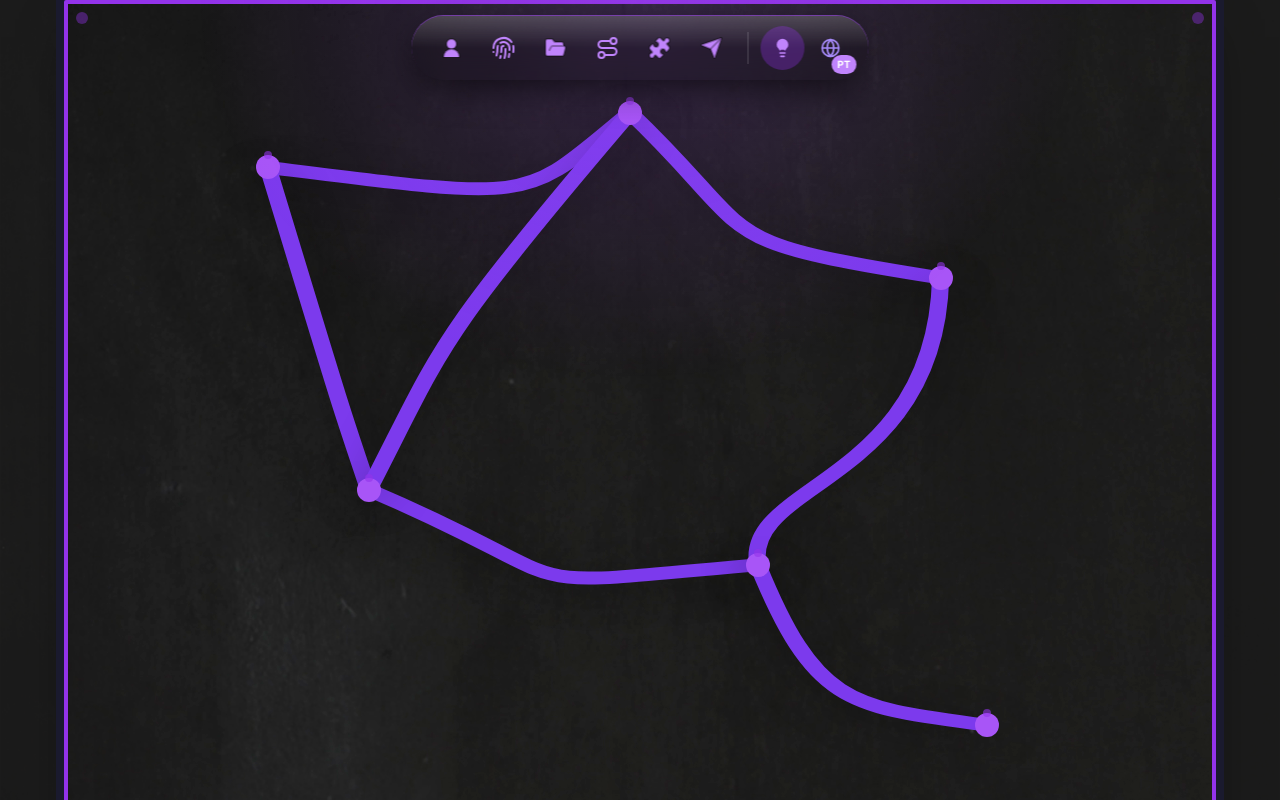
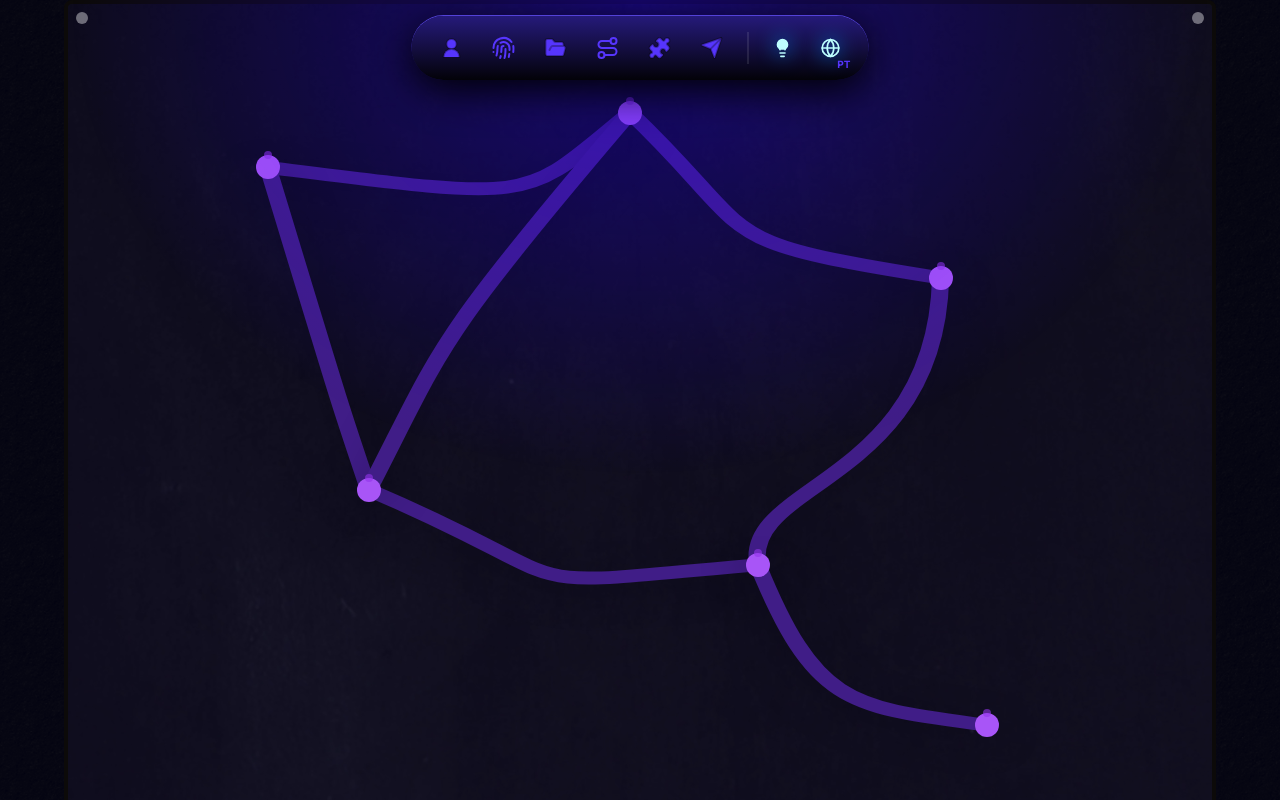
Before and after one commit to Caio-Marianni/MyPortifolio, a Next.js app: page / in a window 1280 px wide. Both pictures are taken after a click on the button 782 px from the left and 48 px from the top of the page. Built offline with nearby package versions, Linux system fonts and the light colour scheme.

Commit message:
Fix colors, navbar and background page

```diff
--- a/src/app/globals.css
+++ b/src/app/globals.css
@@ -4,82 +4,96 @@
 
 /* Declaração de fontes */
 @font-face {
-  font-family: 'Courier Prime';
-  src: url('/assets/font/CourierPrime-Regular.woff2') format('truetype');
+  font-family: "Courier Prime";
+  src: url("/assets/font/CourierPrime-Regular.woff2") format("truetype");
+  font-weight: 400;
+  font-style: normal;
+  font-display: swap;
+}
+@font-face {
+  font-family: "Courier Prime";
+  src: url("/assets/font/CourierPrime-Bold.woff2") format("truetype");
+  font-weight: 700;
+  font-style: normal;
+  font-display: swap;
+}
+@font-face {
+  font-family: "Courier Prime";
+  src: url("/assets/font/CourierPrime-Italic.woff2") format("truetype");
+  font-weight: 400;
+  font-style: italic;
+  font-display: swap;
+}
+@font-face {
+  font-family: "Courier Prime";
+  src: url("/assets/font/CourierPrime-BoldItalic.woff2") format("truetype");
+  font-weight: 700;
+  font-style: italic;
+  font-display: swap;
+}
+@font-face {
+  font-family: "Special Elite";
+  src: url("/assets/font/SpecialElite-Regular.woff2") format("truetype");
+  font-weight: 400;
+  font-style: normal;
+  font-display: swap;
+}
+@font-face {
+  font-family: "Bebas Neue";
+  src: url("/assets/font/BebasNeue-Regular.woff2") format("truetype");
   font-weight: 400;
   font-style: normal;
   font-display: swap;
 }
 
-@font-face {
-  font-family: 'Courier Prime';
-  src: url('/assets/font/CourierPrime-Bold.woff2') format('truetype');
-  font-weight: 700;
-  font-style: normal;
-  font-display: swap;
-}
+/* Tema Norma */
+:root {
+  /* basicos */
+  --bg-dark: hsl(0, 0%, 2%);
+  --bg-light: hsl(0, 0%, 80%);
+  /* Icon */
+  --on: hsl(0, 0%, 100%);
+  --off: hsl(0, 0%, 47%);
+  --glow: hsl(0, 0%, 80%);
+  --light-glow: hsla(0, 0%, 100%, 0.2);
+  /* navbar */
+  --border-light: hsl(0, 0%, 65%);
+  --gradient-start: hsl(0, 0%, 35%);
+  --gradient-end: hsl(0, 0%, 8%);
+  /* file */
+  --file-bg: hsl(37, 21%, 58%);
+  --file-border: hsl(35, 49%, 28%);
+  /* text */
+  --text-dark: hsl(0, 0%, 2%);
+  --text-light: hsl(0, 0%, 98%);
+  --text-muted: hsl(0, 0%, 64%);
+  --text-accent: #6366f1;
 
-@font-face {
-  font-family: 'Courier Prime';
-  src: url('/assets/font/CourierPrime-Italic.woff2') format('truetype');
-  font-weight: 400;
-  font-style: italic;
-  font-display: swap;
-}
-
-@font-face {
-  font-family: 'Courier Prime';
-  src: url('/assets/font/CourierPrime-BoldItalic.woff2') format('truetype');
-  font-weight: 700;
-  font-style: italic;
-  font-display: swap;
-}
-
-@font-face {
-  font-family: 'Special Elite';
-  src: url('/assets/font/SpecialElite-Regular.woff2') format('truetype');
-  font-weight: 400;
-  font-style: normal;
-  font-display: swap;
-}
-
-@font-face {
-  font-family: 'Bebas Neue';
-  src: url('/assets/font/BebasNeue-Regular.woff2') format('truetype');
-  font-weight: 400;
-  font-style: normal;
-  font-display: swap;
-}
-
-:root {
-  /* Tema Normal - Programação */
-  --bg-board: #1e1e1e;
-  --bg-white: #fff;
-  --bg-secondary: #2d2d2d;
-  --bg-file: hsl(37, 21%, 58%);
-  --bg-file-border: hsl(35, 49%, 28%);
+  /* light/glow */
   --color-white: #fff;
   --color-black: #000;
-  --light-glow: hsl(0, 0%, 100% , 0.2);
-  --navbar-glow: hsl(0, 0%, 100%, 0.6);
-
-  --frame-color-200: hsl(38, 85%, 23%);
-  --frame-color-500: hsl(38, 85%, 37%);
-  --frame-color-800: hsl(30, 20%, 30%);
-  --point-color: #dc2626;
-  --point-glow: rgba(220, 38, 38, 0.5);
-  --line-color: #991b1b;
-  --text-primary: hsl(0 0% 0%);
-  --text-secondary: hsl(0 0% 90%);
-  --accent: #dc2626;
-  --top-light: rgba(220, 38, 38, 0.4);
+  --light-bg: hsla(247, 98%, 35%, 0.2);
 }
 
 [data-theme="uv"] {
-  /* Tema UV - Design */
-  --light-glow: rgba(168, 85, 247, 0.2);
-  --navbar-glow: hsl(271, 90%, 65%, 0.6);
+  /* basicos */
+  --bg-dark: hsl(245, 100%, 3%);
+  --bg-light: hsl(0, 0%, 80%);
+  /* Icon */
+  --on: hsl(180, 100%, 87%);
+  --off: hsl(250, 98%, 60%);
+  --glow: hsl(207, 100%, 50%);
+  --light-glow: hsla(249, 100%, 50%, 0.4);
+  /* navbar */
+  --border-light: hsl(247, 65%, 55%);
+  --gradient-start: hsl(247, 65%, 29%);
+  --gradient-end: hsl(247, 60%, 2%);
 
+
+  /* Claude */
+  --bg-board: hsl(247, 98%, 7%);
+  --color-white: #fff;
+  --color-black: #68e9fd;
   --bg-primary: #0a0a0f;
   --bg-secondary: #1a1a2e;
   --frame-color: #9333ea;
@@ -89,7 +103,6 @@
   --text-primary: #e9d5ff;
   --text-secondary: #a78bfa;
   --accent: #c084fc;
-  --top-light: rgba(168, 85, 247, 0.2);
 }
 
 * {
@@ -98,22 +111,24 @@
   margin: 0;
 }
 
-html,
-body {
-  max-width: 100vw;
-  overflow-x: hidden;
-  background-color: var(--bg-primary);
-  color: var(--text-primary);
+/* Transição suave entre temas */
+.theme-transition-200 {
+  transition: background-color 0.2s ease, color 0.2s ease, border-color 0.2s ease, box-shadow 0.2s ease, filter 0.2s ease;
 }
-
-/* Transição suave entre temas */
-.theme-transition {
+.theme-transition-500 {
   transition: background-color 0.5s ease, color 0.5s ease, border-color 0.5s ease, box-shadow 0.5s ease, filter 0.5s ease;
+}
+.theme-transition-800 {
+  transition: background-color 0.8s ease, color 0.8s ease, border-color 0.8s ease, box-shadow 0.8s ease, filter 0.8s ease;
+}
+/* Brilho ao redor do item */
+.glow {
+  @apply drop-shadow-[0_0_10px_var(--glow)];
 }
 
 /* Brilho no topo da navbar */
 .highlight-top {
-  box-shadow: 0 -1px 0px 0px var(--navbar-glow), 0 10px 40px -10px rgba(0, 0, 0, 0.8);
+  box-shadow: 0 -1px 0px 0px var(--border-light), 0 10px 40px -1px rgba(0, 0, 0, 1);
 }
 
 /* Efeito UV para elementos */
@@ -151,7 +166,7 @@ body {
 
 /* Borda top: gradiente top-to-bottom */
 .modal-file-border::before {
-  content: '';
+  content: "";
   position: absolute;
   top: 0;
   left: 0;
@@ -164,7 +179,7 @@ body {
 
 /* Borda right: gradiente right-to-left */
 .modal-file-border::after {
-  content: '';
+  content: "";
   position: absolute;
   top: 0;
   right: 0;
@@ -201,3 +216,81 @@ body {
   width: 14px;
   background: linear-gradient(to right, var(--bg-file-border), transparent);
 }
+
+.theme-uv {
+  filter: hue-rotate(10deg) saturate(1.4);
+}
+/* Euuuuu */
+
+/* ===== NEON/CYBERPUNK EFFECTS ===== */
+/* Textura de ruído overlay */
+.noise-texture {
+  position: relative;
+}
+
+.noise-texture::before {
+  content: "";
+  position: absolute;
+  inset: 0;
+  background-image: url("/assets/images/texture/noise.webp");
+  background-repeat: repeat;
+  opacity: 0.15;
+  pointer-events: none;
+  z-index: 10;
+}
+
+/* Glow azul neon */
+.glow-blue {
+  text-shadow: 0 0 10px rgba(59, 130, 246, 0.8), 0 0 20px rgba(59, 130, 246, 0.6), 0 0 30px rgba(59, 130, 246, 0.4);
+}
+
+.glow-blue-strong {
+  text-shadow: 0 0 5px rgba(59, 130, 246, 1), 0 0 10px rgba(59, 130, 246, 0.8), 0 0 20px rgba(59, 130, 246, 0.6), 0 0 40px rgba(59, 130, 246, 0.4);
+}
+
+/* Glow vermelho/coral neon */
+.glow-red {
+  text-shadow: 0 0 10px rgba(239, 68, 68, 0.8), 0 0 20px rgba(239, 68, 68, 0.6), 0 0 30px rgba(239, 68, 68, 0.4);
+}
+
+.glow-coral {
+  text-shadow: 0 0 10px rgba(251, 113, 133, 0.8), 0 0 20px rgba(251, 113, 133, 0.6), 0 0 30px rgba(251, 113, 133, 0.4);
+}
+
+/* Box glow para elementos (ícones, cards, etc) */
+.box-glow-blue {
+  box-shadow: 0 0 10px rgba(59, 130, 246, 0.5), 0 0 20px rgba(59, 130, 246, 0.3), 0 0 30px rgba(59, 130, 246, 0.2);
+}
+
+.box-glow-purple {
+  box-shadow: 0 0 10px rgba(168, 85, 247, 0.5), 0 0 20px rgba(168, 85, 247, 0.3), 0 0 30px rgba(168, 85, 247, 0.2);
+}
+
+/* Filter glow para SVG/ícones */
+.filter-glow-blue {
+  filter: drop-shadow(0 0 5px rgba(59, 130, 246, 0.8)) drop-shadow(0 0 10px rgba(59, 130, 246, 0.5));
+}
+
+.filter-glow-red {
+  filter: drop-shadow(0 0 5px rgba(239, 68, 68, 0.8)) drop-shadow(0 0 10px rgba(239, 68, 68, 0.5));
+}
+
+/* Background gradiente neon */
+.bg-neon-gradient {
+  background: linear-gradient(135deg, hsl(240, 100%, 15%) 0%, hsl(250, 100%, 20%) 50%, hsl(260, 100%, 25%) 100%);
+}
+
+.bg-neon-radial {
+  background: radial-gradient(ellipse at center, hsl(250, 100%, 25%) 0%, hsl(245, 100%, 15%) 50%, hsl(240, 100%, 10%) 100%);
+}
+
+/* Linhas horizontais com glow */
+.neon-line {
+  height: 1px;
+  background: linear-gradient(90deg, transparent 0%, rgba(59, 130, 246, 0.8) 50%, transparent 100%);
+  box-shadow: 0 0 5px rgba(59, 130, 246, 0.5), 0 0 10px rgba(59, 130, 246, 0.3);
+}
+
+.neon-pulse {
+  animation: neon-pulse 2s ease-in-out infinite;
+}
--- a/src/app/page.tsx
+++ b/src/app/page.tsx
@@ -9,9 +9,10 @@ export default function Home() {
   return (
     <main
       className={`
-        relative min-h-screen
-        bg-[var(--bg-board)]
-        theme-transition
+        relative overflow-x-hidden
+        min-h-screen w-full
+        bg-board-bg
+        theme-transition-500
         md:h-screen md:overflow-hidden
       `}
     >
@@ -20,11 +21,9 @@ export default function Home() {
 
       {/* Textura de fundo */}
       <div
-        className="fixed inset-0 opacity-30 pointer-events-none"
+        className="fixed inset-0 opacity-50 pointer-events-none"
         style={{
-          backgroundImage: "url('/assets/images/textura-de-fundo-escuro.jpg')",
-          backgroundSize: "cover",
-          backgroundPosition: "center",
+          backgroundImage: "url('/assets/images/texture/buried.png')",
         }}
       />
 
--- a/src/components/board/board-frame.tsx
+++ b/src/components/board/board-frame.tsx
@@ -8,46 +8,38 @@ interface BoardFrameProps {
 
 export function BoardFrame({ children }: BoardFrameProps) {
   return (
-    <div className="relative w-full flex items-start justify-center p-4 md:p-8">
+    <div className="relative w-full flex items-start justify-center p-4 md:p-8 ">
       {/* Quadro principal */}
       <div
         className={`
           relative w-full max-w-6xl
           aspect-[3/4] sm:aspect-[4/5] md:aspect-[4/3]
-          bg-[var(--bg-board)]
-          border-4 border-[var(--frame-color)]
-          rounded-sm
+          rounded-lg
           shadow-2xl
-          theme-transition
+          theme-transition-500
+          overflow-hidden
+          border-4 border-stone-950
+          highlight-top
         `}
         style={{
           backgroundImage: "url('/assets/images/textura-de-fundo-escuro.jpg')",
           boxShadow: `
-            0 0 0 8px var(--bg-secondary),
-            0 25px 50px -12px rgba(0, 0, 0, 0.5)
+            0 0 0 8px var(--bg-accent),
+            0 25px 50px -12px rgba(0, 0, 0, 1)
           `,
         }}
       >
-        {/* Textura de cortiça/quadro (sutil) */}
-        <div
-          className="absolute inset-0 opacity-5 pointer-events-none"
-          style={{
-            backgroundImage: `
-              radial-gradient(circle at 20% 30%, rgba(255,255,255,0.1) 1px, transparent 1px),
-              radial-gradient(circle at 80% 70%, rgba(255,255,255,0.1) 1px, transparent 1px)
-            `,
-            backgroundSize: "30px 30px",
-          }}
-        />
-
         {/* Conteúdo do quadro */}
         <div className="relative w-full h-full">{children}</div>
 
+        {/* Light effect */}
+        <div className="absolute inset-0 bg-[var(--bg-board)] opacity-50 pointer-events-none theme-transition" />
+
         {/* Cantos decorativos (tachinhas nos cantos) */}
-        <div className="absolute top-2 left-2 w-3 h-3 rounded-full bg-[var(--frame-color)] opacity-40" />
-        <div className="absolute top-2 right-2 w-3 h-3 rounded-full bg-[var(--frame-color)] opacity-40" />
-        <div className="absolute bottom-2 left-2 w-3 h-3 rounded-full bg-[var(--frame-color)] opacity-40" />
-        <div className="absolute bottom-2 right-2 w-3 h-3 rounded-full bg-[var(--frame-color)] opacity-40" />
+        <div className="absolute top-2 left-2 w-3 h-3 rounded-full bg-[var(--color-white)] opacity-40" />
+        <div className="absolute top-2 right-2 w-3 h-3 rounded-full bg-[var(--color-white)] opacity-40" />
+        <div className="absolute bottom-2 left-2 w-3 h-3 rounded-full bg-[var(--color-white)] opacity-40" />
+        <div className="absolute bottom-2 right-2 w-3 h-3 rounded-full bg-[var(--color-white)] opacity-40" />
       </div>
     </div>
   );
--- a/src/components/board/connection-line.tsx
+++ b/src/components/board/connection-line.tsx
@@ -37,7 +37,7 @@ export function ConnectionLine({ start, end }: ConnectionLineProps) {
       stroke="var(--line-color)"
       strokeWidth="1.5"
       strokeLinecap="round"
-      className="theme-transition"
+      className="theme-transition-500"
       style={{
         filter: "drop-shadow(0 1px 2px rgba(0,0,0,0.3))",
       }}
--- a/src/components/modals/modal-base.tsx
+++ b/src/components/modals/modal-base.tsx
@@ -91,7 +91,7 @@ export function ModalBase({ children, title, rotate }: ModalBaseProps) {
           relative
           w-full max-w-6xl md:max-w-4xl h-auto
           shadow-2xl
-          theme-transition
+          theme-transition-500
           will-change-transform
           ${isVisible && !isAnimating ? "animate-modal-in" : "animate-modal-out"}
         `}
--- a/src/components/navigation/language-switch.tsx
+++ b/src/components/navigation/language-switch.tsx
@@ -18,15 +18,12 @@ export function LanguageSwitch() {
       onClick={handleToggle}
       className={`
         relative p-3 rounded-full
-        text-[var(--text-secondary)]
-        hover:text-[var(--text-primary)]
-        hover:bg-white/10
-        transition-all duration-200
-        group
+        text-on
+        theme-transition-500
       `}
       title={locale === "pt" ? "Switch to English" : "Mudar para Português"}
     >
-      <Globe size={20} />
+      <Globe size={20} className="glow" />
 
       {/* Badge com idioma atual */}
       <span
@@ -34,31 +31,12 @@ export function LanguageSwitch() {
           absolute -bottom-1 -right-1
           px-1.5 py-0.5
           text-[10px] font-bold uppercase
-          bg-[var(--accent)]
-          text-white
+          text-off
           rounded-full
         `}
       >
         {locale}
       </span>
-
-      {/* Tooltip */}
-      <div
-        className={`
-          absolute top-full mt-2 left-1/2 -translate-x-1/2
-          px-3 py-1.5 rounded-md
-          bg-[var(--bg-primary)] text-[var(--text-primary)]
-          text-xs whitespace-nowrap
-          opacity-0 group-hover:opacity-100
-          transition-opacity duration-200
-          pointer-events-none
-          border border-[var(--frame-color)]/20
-          shadow-lg
-          z-50
-        `}
-      >
-        {locale === "pt" ? "English" : "Português"}
-      </div>
     </button>
   );
 }
--- a/src/components/navigation/nav-icon.tsx
+++ b/src/components/navigation/nav-icon.tsx
@@ -26,37 +26,25 @@ export function NavIcon({ icon: Icon, section, label, useFill = false }: NavIcon
       onClick={handleClick}
       className={`
         relative p-3 rounded-full
-        transition-[background-color,opacity] duration-200
+        theme-transition-200
         group
-        ${useFill ? "text-[#000]/30" : "text-[var(--accent)]"}
-        ${
-          isActive
-            ? "bg-white/10"
-            : `hover:bg-white/5 ${useFill ? "hover:text-[var(--accent)]/30" : ""}`
-        }
+        ${useFill ? "text-black/30" : `${isActive ? "text-on" : "text-off"}`}
       `}
       title={label}
     >
-      <Icon size={24} fill={useFill ? "var(--accent)" : "none"} />
-
-      {/* Indicador de ativo (embaixo) */}
-      {isActive && (
-        <div
-          className="absolute bottom-0 left-1/2 -translate-x-1/2 w-6 h-1 bg-[var(--accent)] rounded-t-full transition-all duration-200"
-        />
-      )}
+      <Icon size={24} fill={useFill ? (isActive ? "var(--on)" : "var(--off)") : "none"} className={`${isActive ? "glow" : ""} transition-all`} />
 
       {/* Tooltip (embaixo) */}
       <div
         className={`
-          absolute top-full mt-2 left-1/2 -translate-x-1/2
+          absolute top-full left-1/2 -translate-x-1/2
           px-3 py-1.5 rounded-md
-          bg-[var(--bg-primary)] text-[var(--color-white)]
+          bg-board-bg text-on
           text-xs whitespace-nowrap
           opacity-0 group-hover:opacity-100
           transition-opacity duration-200
           pointer-events-none
-          border border-[var(--frame-color)]/20
+          border border-off
           shadow-lg
           z-50
         `}
--- a/src/components/navigation/navbar.tsx
+++ b/src/components/navigation/navbar.tsx
@@ -31,14 +31,11 @@ export function Navbar() {
         fixed top-4 left-1/2 -translate-x-1/2
         flex items-center gap-1
         px-4 py-2
-        bg-black/20
-        bg-gradient-to-b from-white/20 via-black/0 to-black/0
-        backdrop-blur-md
+        bg-gradient-to-b from-gradient-start to-gradient-end
         rounded-full
-        shadow-xl
         z-50
-        theme-transition
         highlight-top
+        theme-transition-500
       `}
     >
       {/* Ícones de navegação */}
--- a/src/components/navigation/uv-toggle.tsx
+++ b/src/components/navigation/uv-toggle.tsx
@@ -1,6 +1,6 @@
 "use client";
 
-import { Lightbulb, LightbulbOff } from "lucide-react";
+import { Lightbulb } from "lucide-react";
 import { useUVMode } from "@/contexts/uv-mode-context";
 import { useAudioContext } from "@/contexts/audio-context";
 
@@ -19,25 +19,18 @@ export function UVToggle() {
       className={`
         relative p-3 rounded-full
         transition-all duration-300
+        glow
         ${
           isUV
-            ? "bg-purple-600/30 text-purple-400"
-            : "text-[var(--text-secondary)] hover:text-[var(--text-primary)] hover:bg-white/10"
+            ? "text-on"
+            : "text-on"
         }
       `}
-      title={isUV ? "Desativar luz UV" : "Ativar luz UV"}
     >
       {isUV ? (
-        <Lightbulb size={20} fill="var(--accent)" className="text-purple-400 transition-transform duration-300" />
+        <Lightbulb size={20} fill="var(--on)" className="transition-transform duration-300" />
       ) : (
-        <LightbulbOff size={20} className="transition-transform duration-300" />
-      )}
-
-      {/* Glow effect quando UV ativo */}
-      {isUV && (
-        <div
-          className="absolute inset-0 rounded-full bg-purple-500/20 -z-10 animate-uv-glow"
-        />
+        <Lightbulb size={20} className="transition-transform duration-300" />
       )}
     </button>
   );
--- a/src/components/ui/top-light.tsx
+++ b/src/components/ui/top-light.tsx
@@ -3,7 +3,7 @@
 export function TopLight() {
   return (
     <div
-      className="fixed top-0 left-1/2 -translate-x-1/2 w-full max-w-4xl h-96 pointer-events-none z-50 theme-transition"
+      className="fixed top-0 left-1/2 -translate-x-1/2 w-full max-w-6xl h-[60%] pointer-events-none z-50 theme-transition-800"
       style={{
         background: `radial-gradient(ellipse at top, var(--light-glow) 0%, transparent 70%)`,
       }}
--- a/src/contexts/modal-context.tsx
+++ b/src/contexts/modal-context.tsx
@@ -13,8 +13,8 @@ export type ModalSection =
 
 // Ordem dos modais para navegação
 const MODAL_ORDER: Exclude<ModalSection, null>[] = [
+  "info",
   "about",
-  "info",
   "projects",
   "experience",
   "skills",
--- a/tailwind.config.ts
+++ b/tailwind.config.ts
@@ -14,48 +14,35 @@ const config: Config = {
         'bebas': ['Bebas Neue', 'sans-serif'],
       },
       colors: {
+        on: "var(--on)",
+        off: "var(--off)",
+        glow: "var(--glow)",
+        gradient:{
+          start: "var(--gradient-start)",
+          end: "var(--gradient-end)",
+        },
         board: {
-          bg: "var(--bg-primary)",
-          secondary: "var(--bg-secondary)",
-          frame: "var(--frame-color)",
-          point: "var(--point-color)",
-          line: "var(--line-color)",
-          accent: "var(--accent)",
+          bg: "var(--bg-dark)",
+        },
+        file: {
+          bg: "var(--file-bg)",
+          border: "var(--file-border)",
+        },
+        text: {
+          dark: "var(--text-dark)",
+          light: "var(--text-light)",
+          muted: "var(--text-muted)",
+          accent: "var(--text-accent)",
         },
       },
       animation: {
-        "point-pulse": "point-pulse 2s ease-in-out infinite",
         "fade-in": "fade-in 0.3s cubic-bezier(0.16, 1, 0.3, 1)",
-        "fade-out": "fade-out 0.2s cubic-bezier(0.16, 1, 0.3, 1)",
-        "modal-in": "modal-in 0.35s cubic-bezier(0.16, 1, 0.3, 1)",
-        "modal-out": "modal-out 0.25s cubic-bezier(0.16, 1, 0.3, 1)",
         "uv-glow": "uv-glow 2s ease-in-out infinite",
-        "spin-slow": "spin 3s linear infinite",
       },
       keyframes: {
-        "point-pulse": {
-          "0%, 100%": {
-            boxShadow: "0 0 0 0 var(--point-glow)",
-          },
-          "50%": {
-            boxShadow: "0 0 20px 10px var(--point-glow)",
-          },
-        },
         "fade-in": {
           "0%": { opacity: "0" },
           "100%": { opacity: "1" },
-        },
-        "fade-out": {
-          "0%": { opacity: "1" },
-          "100%": { opacity: "0" },
-        },
-        "modal-in": {
-          "0%": { opacity: "0", transform: "translateY(60px)" },
-          "100%": { opacity: "1", transform: "translateY(0)" },
-        },
-        "modal-out": {
-          "0%": { opacity: "1", transform: "translateY(0)" },
-          "100%": { opacity: "0", transform: "translateY(40px)" },
         },
         "uv-glow": {
           "0%, 100%": { opacity: "0.3" },
```
Also changed, not shown: public/assets/images/texture/buried.png (added).
